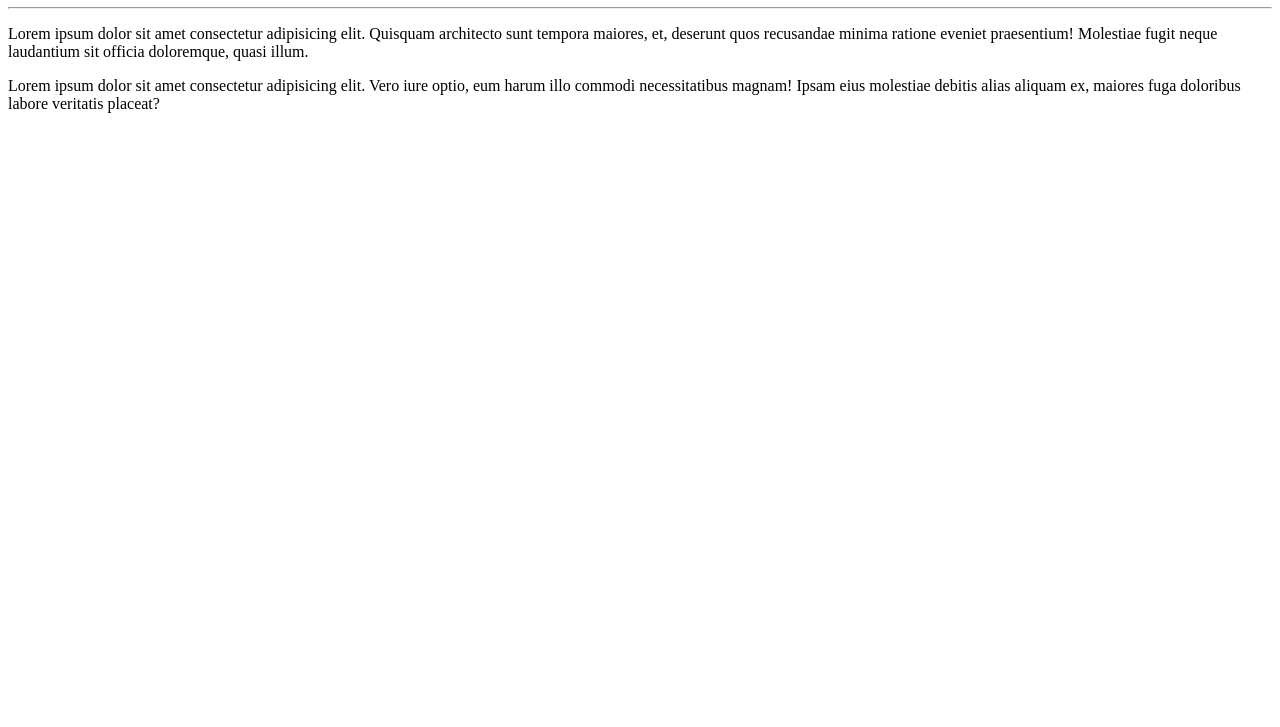
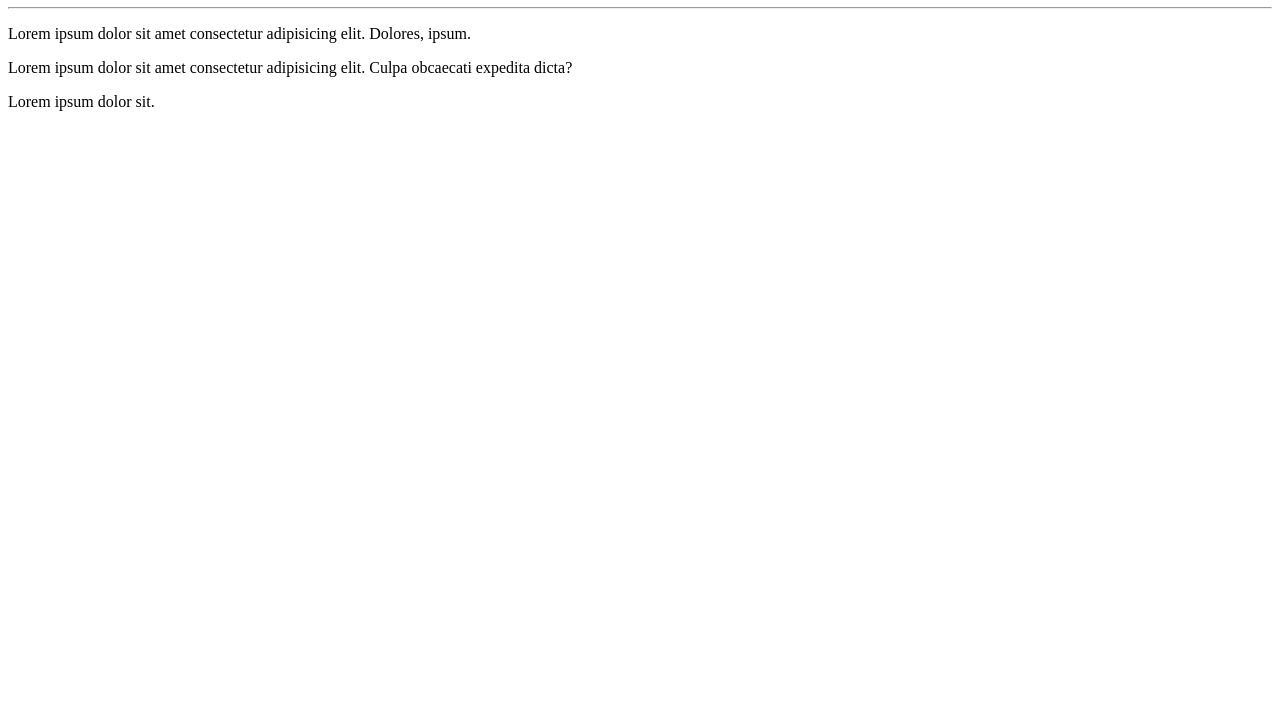
Before and after one commit to yasmauro/Ola-Mundo, a plain HTML site: page site exemplo/index.html in a window 1280 px wide. Shown: the part 73-800 px from the top of the page. Drawn offline with Linux system fonts and the light colour scheme.

Commit message:
alterado o texto

```diff
--- a/site exemplo/index.html
+++ b/site exemplo/index.html
@@ -8,7 +8,8 @@
 <body>
     <h1>Olá, Mundo!</h1>
     <hr>
-    <p>Lorem ipsum dolor sit amet consectetur adipisicing elit. Quisquam architecto sunt tempora maiores, et, deserunt quos recusandae minima ratione eveniet praesentium! Molestiae fugit neque laudantium sit officia doloremque, quasi illum.</p>
-    <p>Lorem ipsum dolor sit amet consectetur adipisicing elit. Vero iure optio, eum harum illo commodi necessitatibus magnam! Ipsam eius molestiae debitis alias aliquam ex, maiores fuga doloribus labore veritatis placeat?</p>
+    <p>Lorem ipsum dolor sit amet consectetur adipisicing elit. Dolores, ipsum.</p>
+    <p>Lorem ipsum dolor sit amet consectetur adipisicing elit. Culpa obcaecati expedita dicta?</p>
+    <p>Lorem ipsum dolor sit.</p>
 </body>
 </html>
```
